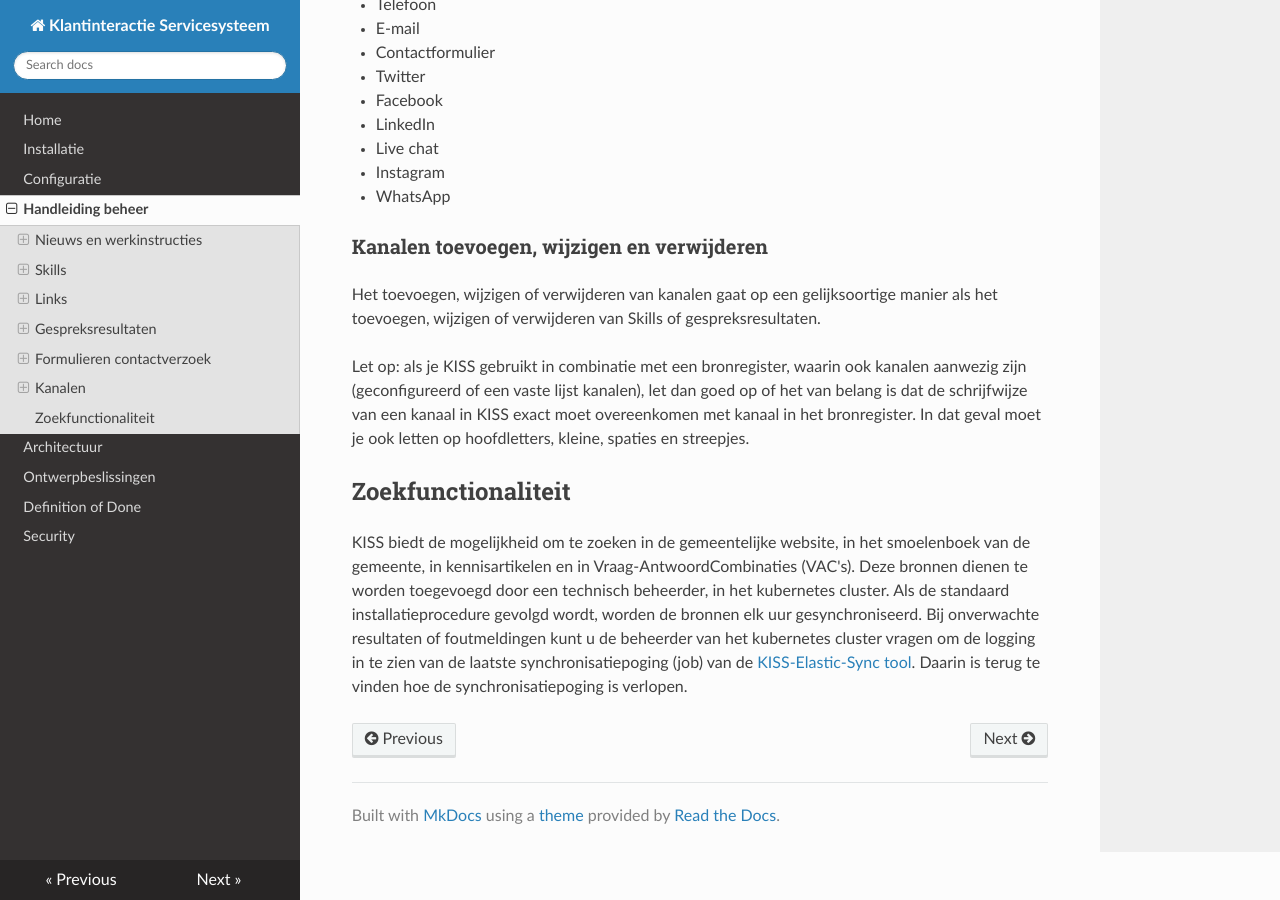
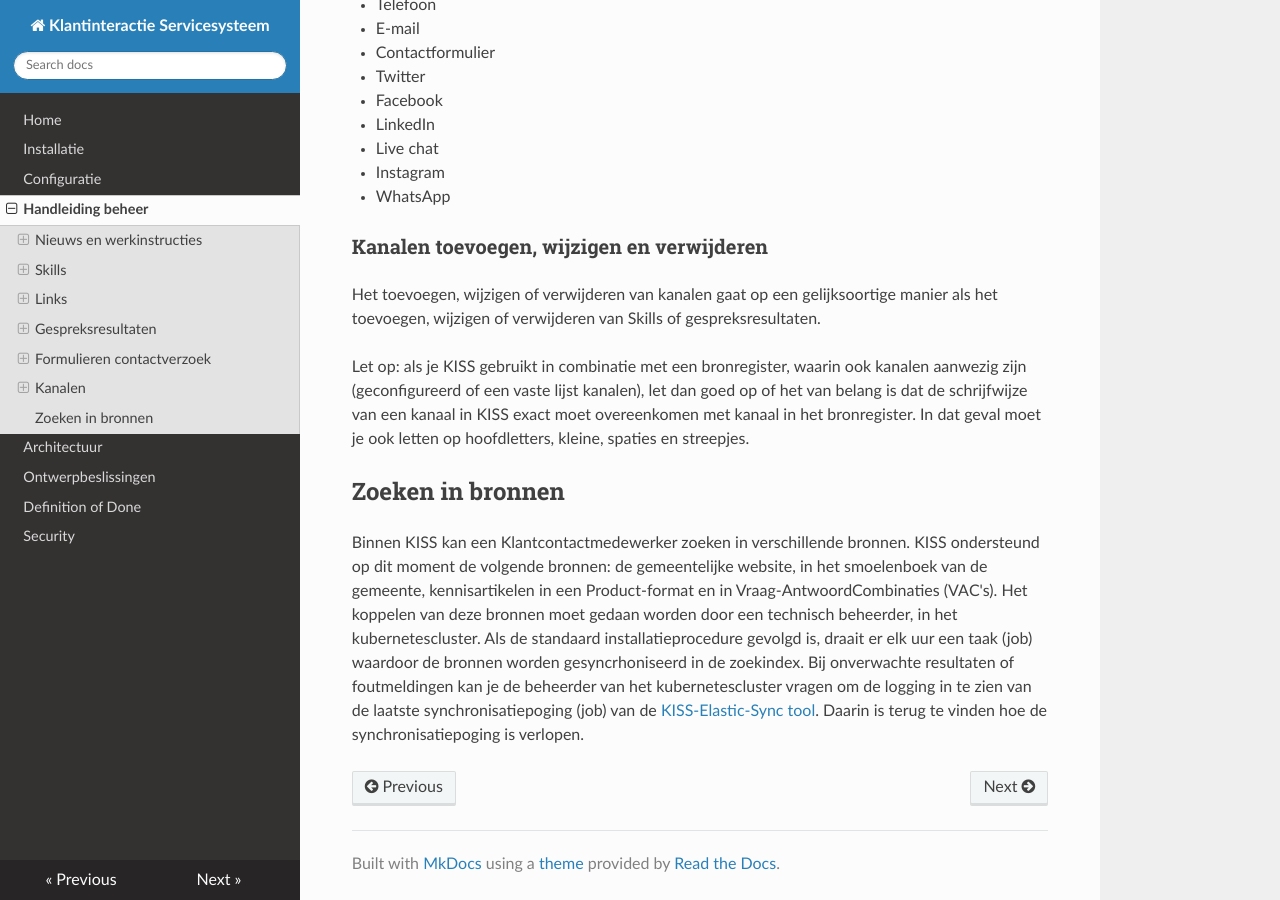
Before and after one commit to Klantinteractie-Servicesysteem/.github, an MkDocs documentation site: the page built from docs/MANUAL.md, in a window 1280 px wide and 900 px high, scrolled down 21657 px. Built offline with MkDocs 1.6.1, drawn with Linux system fonts in a browser that asks for light colours; nearby versions of some CDN libraries.

Commit message:
Update MANUAL.md
Redactieslag

```diff
--- a/docs/MANUAL.md
+++ b/docs/MANUAL.md
@@ -322,5 +322,5 @@ Het toevoegen, wijzigen of verwijderen van kanalen gaat op een gelijksoortige ma
 Let op: als je KISS gebruikt in combinatie met een bronregister, waarin ook kanalen aanwezig zijn (geconfigureerd of een vaste lijst kanalen), let dan goed op of het van belang is dat de schrijfwijze van een kanaal in KISS exact moet overeenkomen met kanaal in het bronregister. In dat geval moet je ook letten op hoofdletters, kleine, spaties en streepjes.
 
 
-## Zoekfunctionaliteit
-KISS biedt de mogelijkheid om te zoeken in de gemeentelijke website, in het smoelenboek van de gemeente, in kennisartikelen en in Vraag-AntwoordCombinaties (VAC's). Deze bronnen dienen te worden toegevoegd door een technisch beheerder, in het kubernetes cluster. Als de standaard installatieprocedure gevolgd wordt, worden de bronnen elk uur gesynchroniseerd. Bij onverwachte resultaten of foutmeldingen kunt u de beheerder van het kubernetes cluster vragen om de logging in te zien van de laatste synchronisatiepoging (job) van de [KISS-Elastic-Sync tool](https://github.com/Klantinteractie-Servicesysteem/KISS-Elastic-Sync). Daarin is terug te vinden hoe de synchronisatiepoging is verlopen.
+## Zoeken in bronnen
+Binnen KISS kan een Klantcontactmedewerker zoeken in verschillende bronnen. KISS ondersteund op dit moment de volgende bronnen: de gemeentelijke website, in het smoelenboek van de gemeente, kennisartikelen in een Product-format en in Vraag-AntwoordCombinaties (VAC's). Het koppelen van deze bronnen moet gedaan worden door een technisch beheerder, in het kubernetescluster. Als de standaard installatieprocedure gevolgd is, draait er elk uur een taak (job) waardoor de bronnen worden gesyncrhoniseerd in de zoekindex. Bij onverwachte resultaten of foutmeldingen kan je de beheerder van het kubernetescluster vragen om de logging in te zien van de laatste synchronisatiepoging (job) van de [KISS-Elastic-Sync tool](https://github.com/Klantinteractie-Servicesysteem/KISS-Elastic-Sync). Daarin is terug te vinden hoe de synchronisatiepoging is verlopen.
```
